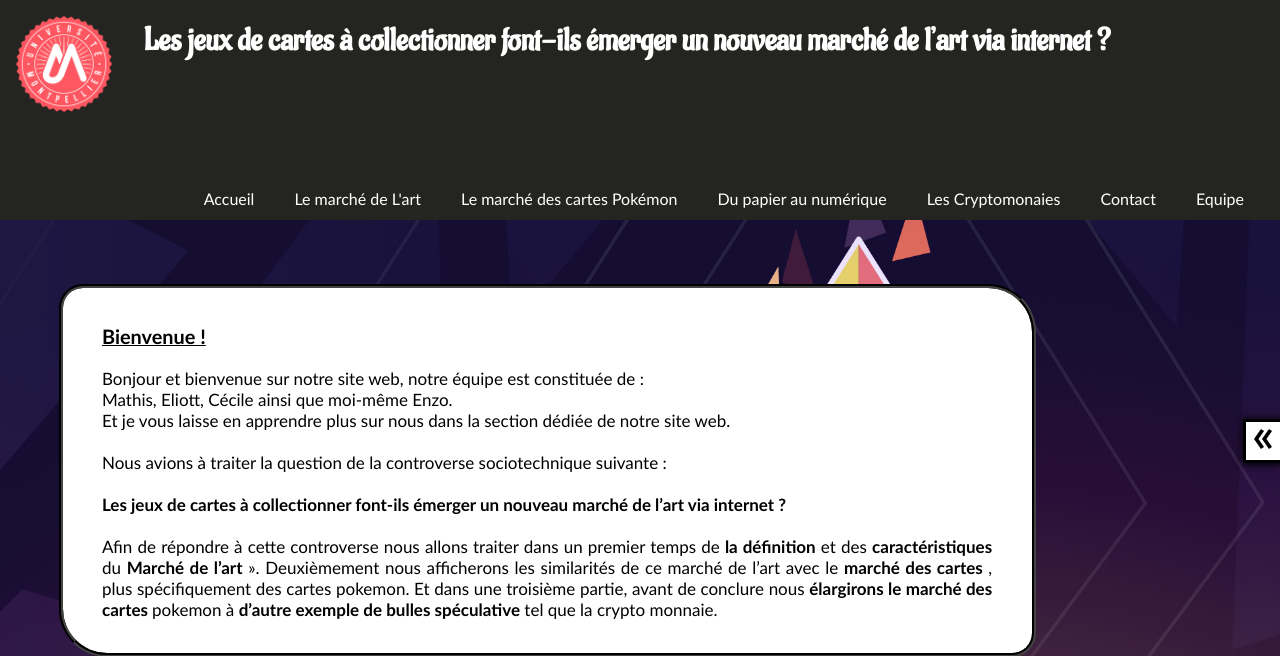
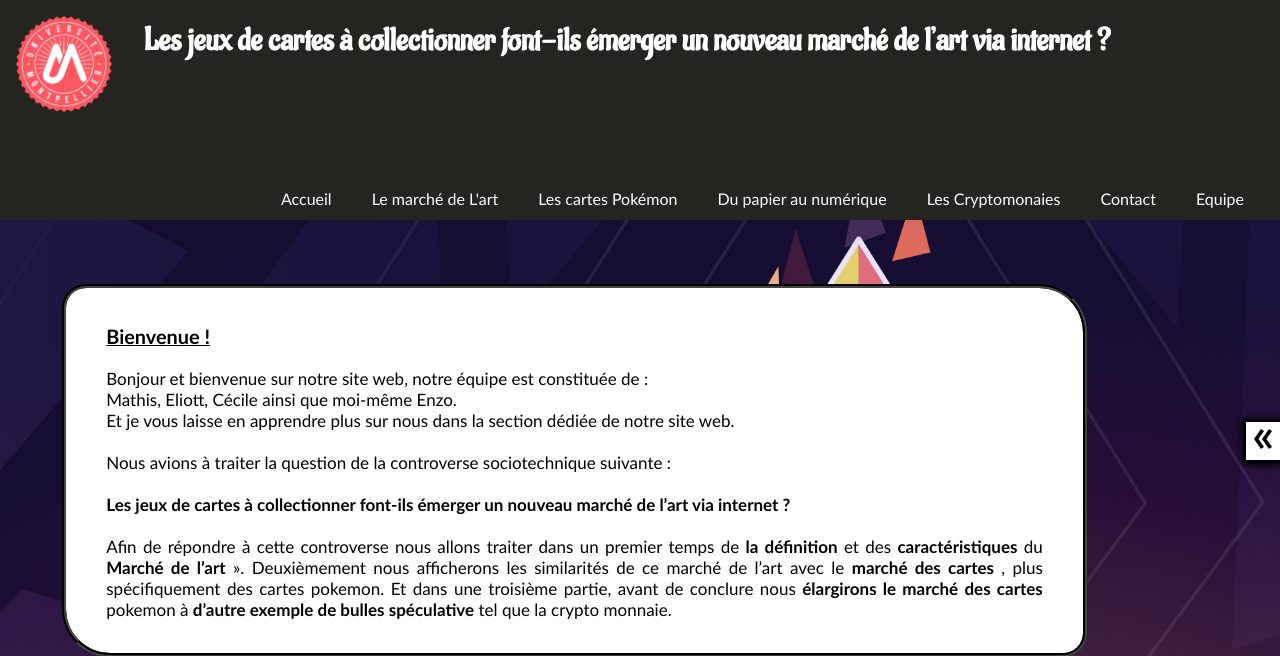
Before and after one commit to Akkuun/ProjetWeb-Pokemon-S1, a PHP site: page /index.php in a window 1280 px wide. Shown: the top 656 px of the page. Run offline with PHP 8.4, Linux system fonts and the light colour scheme.

Commit message:
Fixing sidebar and menu

```diff
--- a/src/css/style.css
+++ b/src/css/style.css
@@ -185,7 +185,7 @@ Main
 }
 
 .side {
-    width: 24%;
+    width: 10%;
     height: 100%;
 }
 
--- a/src/menu.html
+++ b/src/menu.html
@@ -14,7 +14,7 @@
             <div>Le marché de L'art</div>
         </a>
         <a href="mathis.php">
-            <div>Le marché des cartes Pokémon</div>
+            <div>Les cartes Pokémon</div>
         </a>
         <a href="cecile.php">
             <div>Du papier au numérique</div>
--- a/src/mini_header.php
+++ b/src/mini_header.php
@@ -24,7 +24,7 @@
                 </div>
                 <div>
                     <a href="mathis.php">
-                        <div>Le marché des cartes pokémons</div>
+                        <div>Les cartes Pokémons</div>
                     </a>
                 </div>
                 <div>
```
